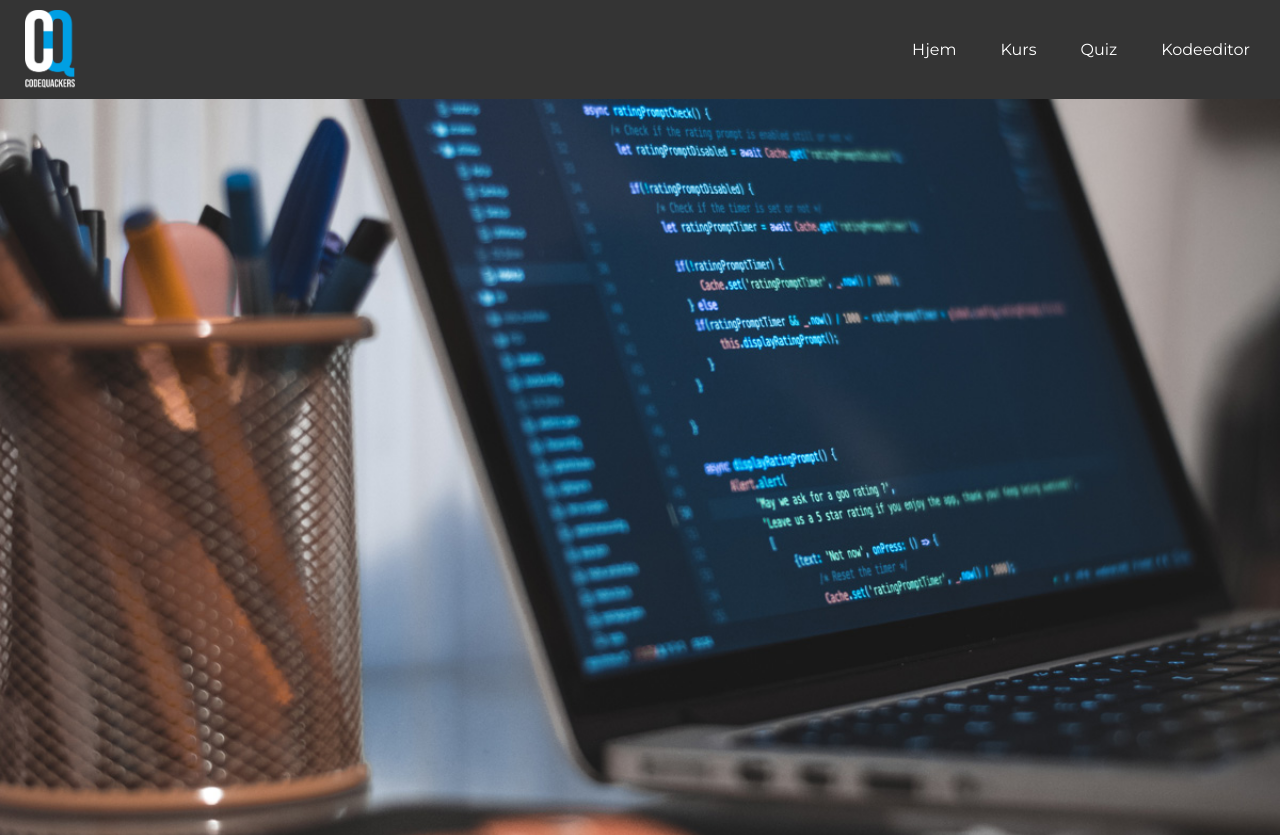
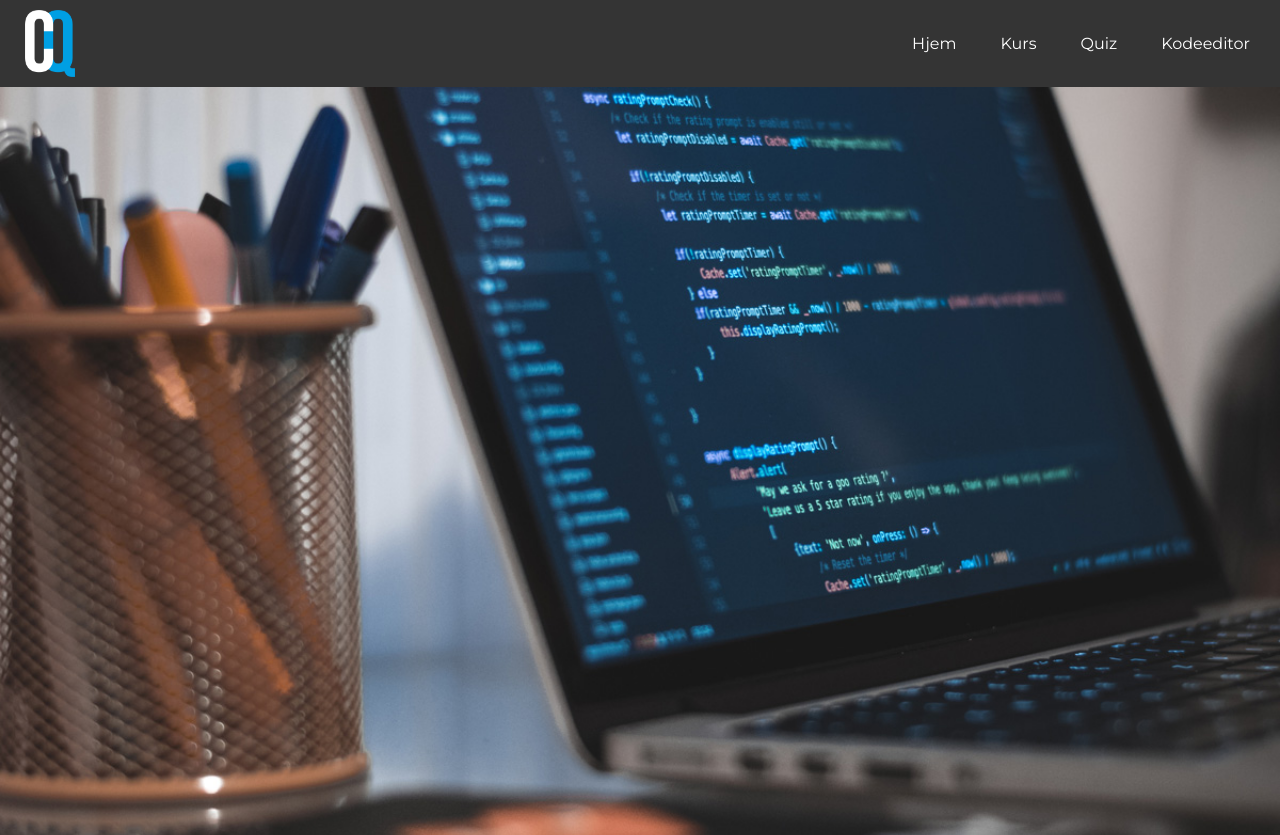
Before and after one commit to codequackers/nettsted, a plain HTML site: page HTML/Forside.html in a window 1280 px wide. Shown: the top 835 px of the page. Drawn offline with Linux system fonts and the light colour scheme.

Commit message:
Update Forside.html

```diff
--- a/HTML/Forside.html
+++ b/HTML/Forside.html
@@ -9,7 +9,7 @@
 </head>
 <body>
     <div class="header">
-        <img class="logo" src="logo/cyan_white_logo.png" alt="CodeQuackers Logo" width="50px" >
+        <img class="logo" src="logo/cyan_logo_without_txt.png" alt="CodeQuackers Logo" width="50px" >
         <div class="menu">
             <p><a class="basic">Hjem</a></p>
             <p><a class="basic">Kurs</a></p>
```
